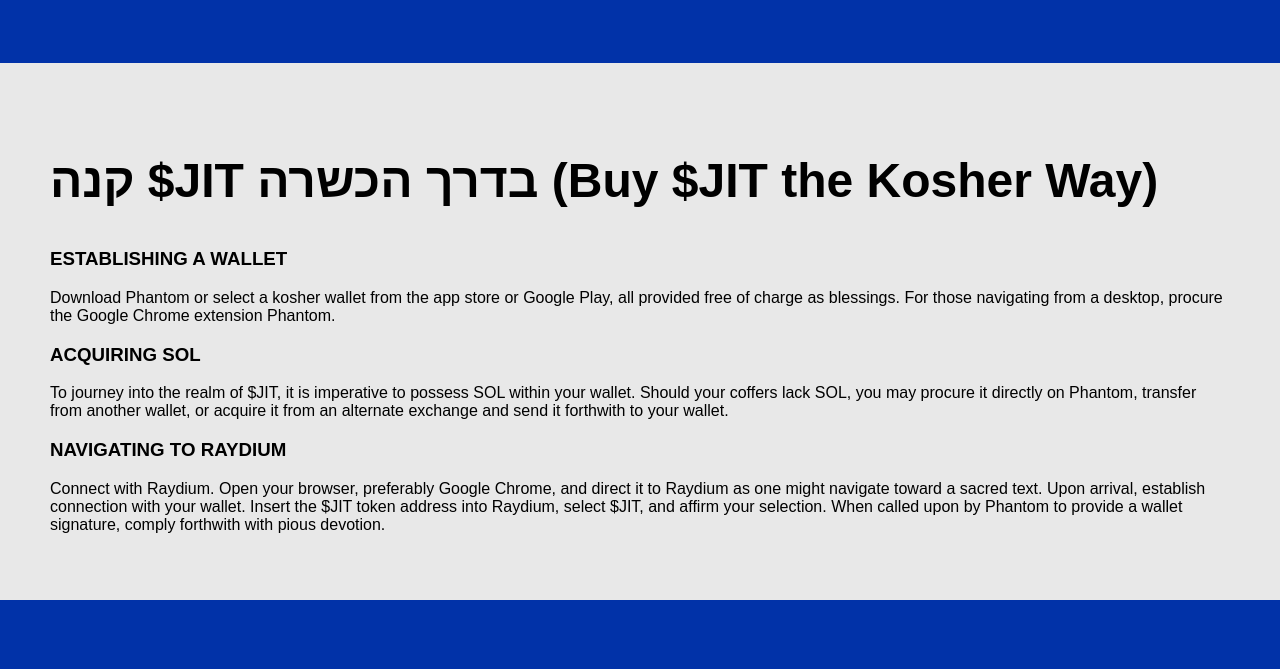
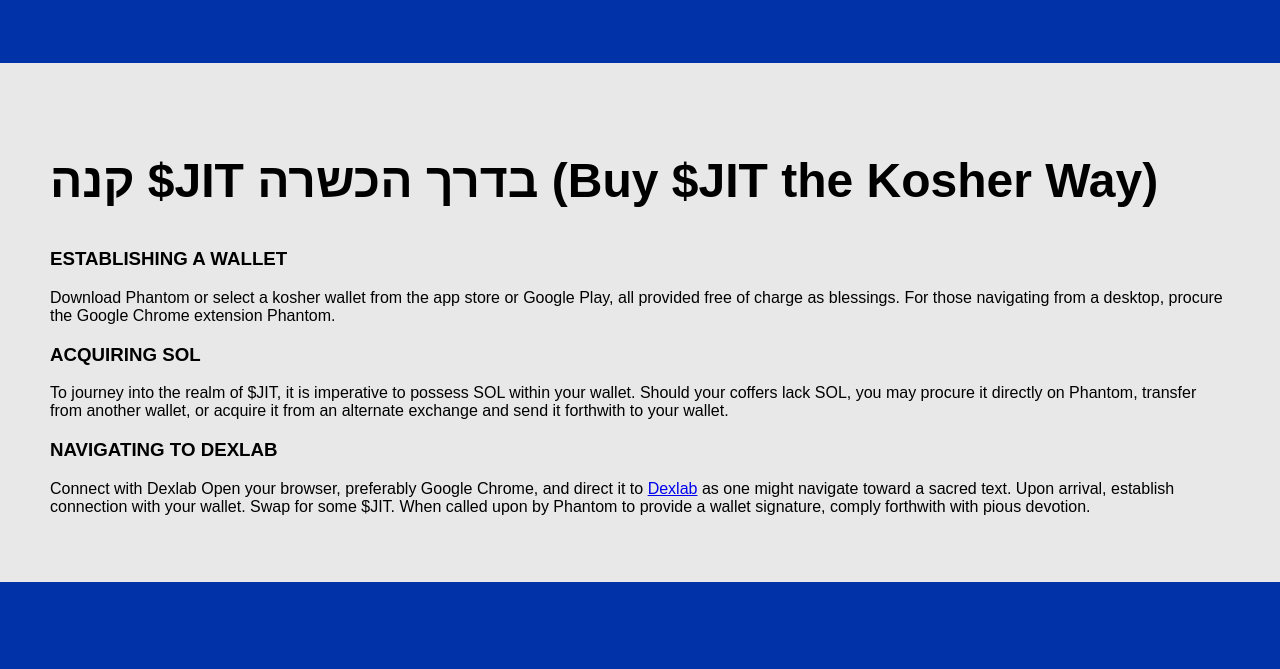
Before and after one commit to jewsintunnels/jewsintunnels.github.io, a plain HTML site: page index.html in a window 1280 px wide. Shown: the part 1765-2434 px from the top of the page. Drawn offline with Linux system fonts and the light colour scheme; a web font is replaced by a local one.

Commit message:
Update index.html

```diff
--- a/index.html
+++ b/index.html
@@ -146,11 +146,7 @@
         <img alt="twitter" src="twitter.png" width="41">
         <span style="font-size: 20px;">twitter</span>
       </a>
-      <a target="_blank" style="display: flex; align-items: center; gap: 3px; color: white;" href="https://dexscreener.com/solana/asdf">
-        <img alt="chart" src="dexscreener.png" width="41">
-        <span style="font-size: 20px;">dexscreener</span>
-      </a>
-      <a target="_blank" style="display: flex; align-items: center; gap: 3px; color: white;" href="https://asdf.com">
+      <a target="_blank" style="display: flex; align-items: center; gap: 3px; color: white;" href="https://v3.dexlab.space/swap?pay=So11111111111111111111111111111111111111112&receive=Bc84w5asKgufuAhSnWVVj8vpPr1ocFNr1W7uzYqH3phc">
         <img alt="dextools" src="dextools.png" width="41">
         <span style="font-size: 20px;">Dextools</span>
       </a>
@@ -218,11 +214,10 @@
       on Phantom, transfer from another wallet, or acquire it from an alternate
       exchange and send it forthwith to your wallet.</p>
 
-      <h3>NAVIGATING TO RAYDIUM</h2>
-      <p>Connect with Raydium. Open your browser, preferably Google Chrome, and
-      direct it to Raydium as one might navigate toward a sacred text. Upon arrival,
-      establish connection with your wallet. Insert the $JIT token address
-      into Raydium, select $JIT, and affirm your selection. When called upon by
+      <h3>NAVIGATING TO DEXLAB</h2>
+      <p>Connect with Dexlab Open your browser, preferably Google Chrome, and
+      direct it to <a href="https://v3.dexlab.space/swap?pay=So11111111111111111111111111111111111111112&receive=Bc84w5asKgufuAhSnWVVj8vpPr1ocFNr1W7uzYqH3phc">Dexlab</a> as one might navigate toward a sacred text. Upon arrival,
+      establish connection with your wallet. Swap for some $JIT. When called upon by
       Phantom to provide a wallet signature, comply forthwith with pious devotion.</p>
     </div>
 </div>
```
